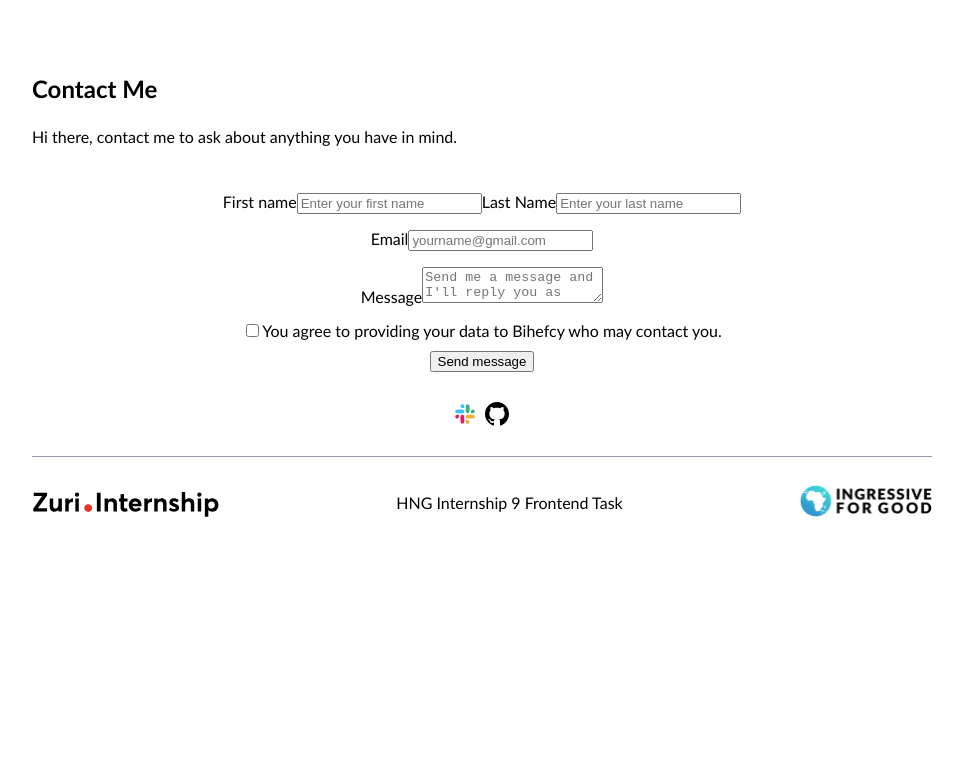
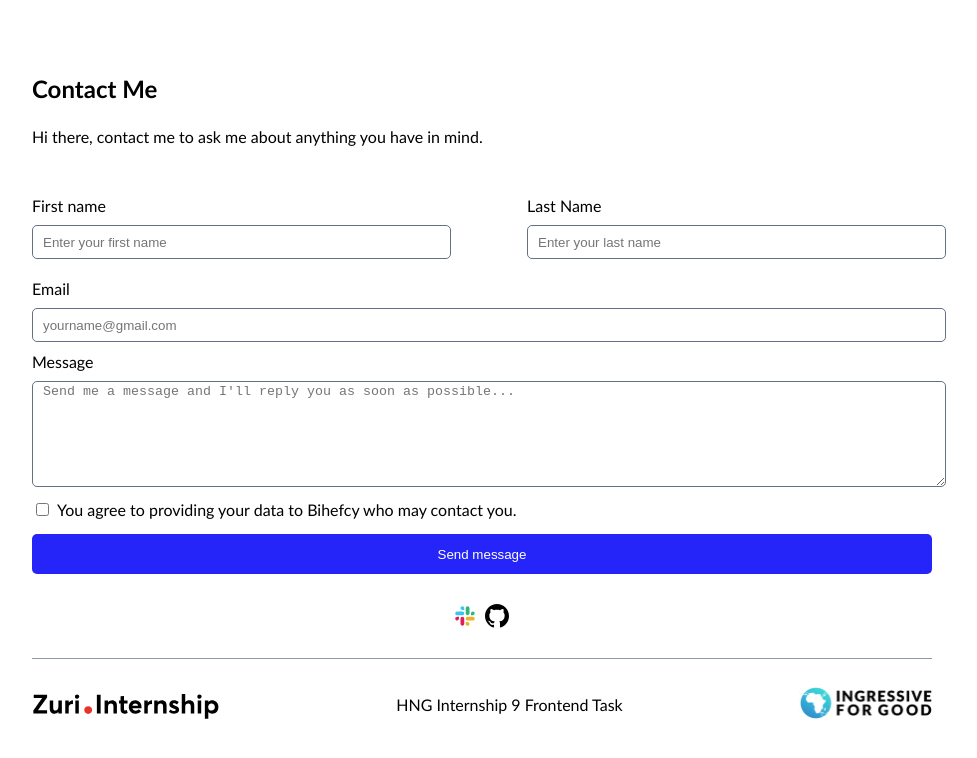
Before and after one commit to Bihefcy/linktree, a JavaScript app in the folder linktree/: page /contact in a window 1280 px wide. Shown: the top 758 px of the page, without its empty margins (158-1135 px from the left). Built offline with nearby package versions, Linux system fonts and the light colour scheme; the HTML template or start-up script is replaced by a standard one.

Commit message:
style: added style to contact page and form

```diff
--- a/linktree/src/Contact.js
+++ b/linktree/src/Contact.js
@@ -5,14 +5,19 @@ const Contact = () => {
         <div className="contact">
             <div><p className="contact-me">Contact Me</p></div>
             <div>
-                <p className="contact-text">Hi there, contact me to ask about anything you have in mind.</p>
+                <p className="contact-text">Hi there, contact me to ask me about anything you have in mind.</p>
                 </div>
             <form>
-                <fieldset>
-                    <label for="first_name">First name</label>
-                    <input type="text" id="first_name" placeholder="Enter your first name"></input>
-                    <label for="last_name">Last Name</label>
-                    <input type="text" id="last_name" placeholder="Enter your last name"></input>
+                <fieldset className="name">
+                    <div>
+                        <label for="first_name">First name</label>
+                        <input type="text" id="first_name" placeholder="Enter your first name"></input>
+                    </div>
+                    <div>
+                        <label for="last_name">Last Name</label>
+                        <input type="text" id="last_name" placeholder="Enter your last name"></input>
+                    </div>
+
                 </fieldset>
                 <fieldset>
                     <label for="email">Email</label>
@@ -22,7 +27,7 @@ const Contact = () => {
                     <label for="message">Message</label>
                     <textarea type="text" id="message" placeholder="Send me a message and I'll reply you as soon as possible..."/>
                 </fieldset>
-                <fieldset>
+                <fieldset className="checkbox">
                     <input type="checkbox" id="check"></input>
                     <label for="check">You agree to providing your data to Bihefcy who may contact you.</label>
                 </fieldset>
--- a/linktree/src/index.css
+++ b/linktree/src/index.css
@@ -207,9 +207,66 @@ a > p {
 
 form {
   margin-top: 40px;
+  width: 100%;
+  text-align: left;
 }
 
 
 .contact fieldset {
   border: none;
+  padding: 0;
+  margin: 10px 0;
 }
+.name {
+  width: 100%;
+  display: flex;
+  gap: 20px;
+  justify-content: space-between;
+}
+.name div {
+  width: 45%;
+  margin: 10px 0;
+}
+@media (max-width:426px) {
+  .name {
+    display: block;
+  }
+  .name div {
+    width: 100%;
+  }
+}
+input {
+  border: 1px solid #667085;
+  border-radius: 5px;
+  padding-inline-start: 10px;
+}
+input[type="email"],
+input[type="text"]{
+  width: 100%;
+  margin-top: 10px;
+  height: 30px;
+}
+input[type="checkbox"] {
+  margin-right: 8px;
+}
+label {
+  width: 100%;
+}
+textarea {
+  width: 100%;
+  margin-top: 10px;
+  height: 100px;
+  border: 1px solid #667085;
+  border-radius: 5px;
+  padding-inline-start: 10px;
+}
+
+#btn__submit {
+  width: 100%;
+  height: 40px;
+  border-radius: 5px;
+  border: none;
+  color: white;
+  background-color: rgb(37, 37, 250);
+  margin-top: 5px;
+}
```
